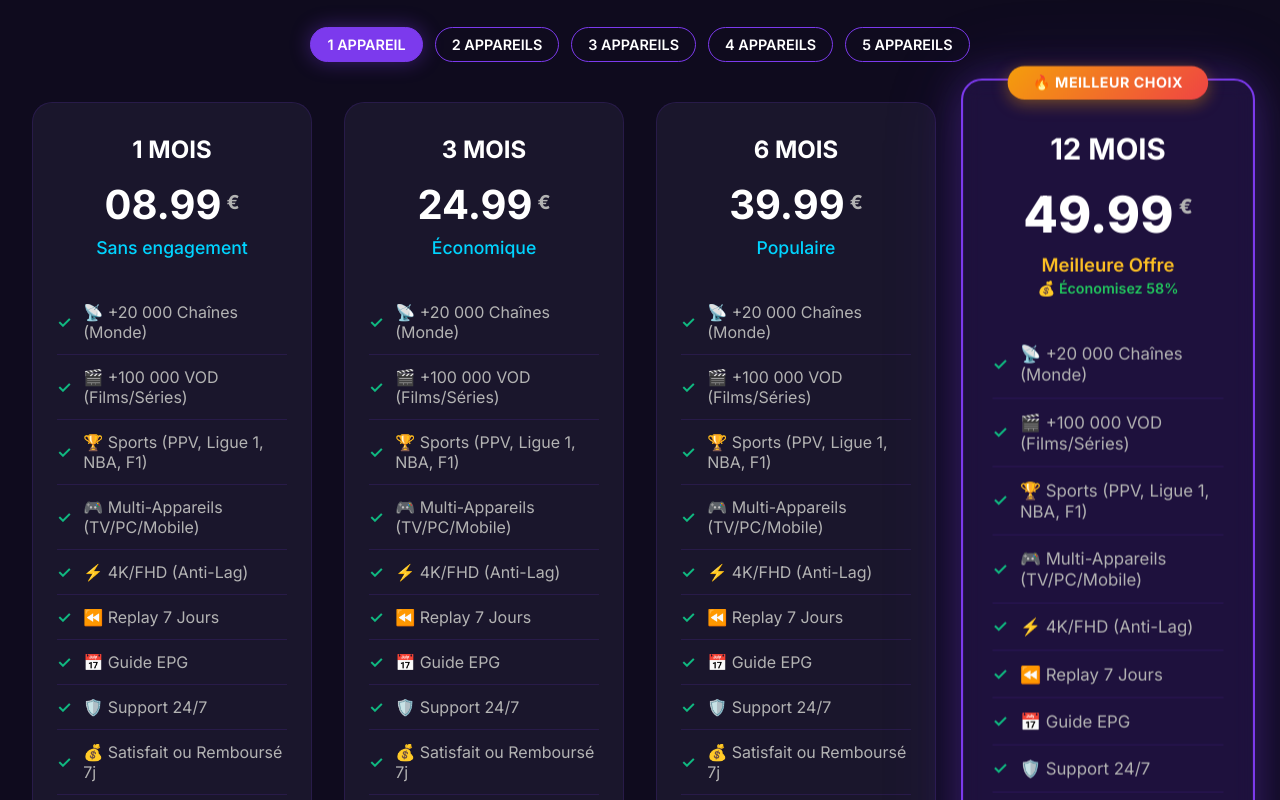
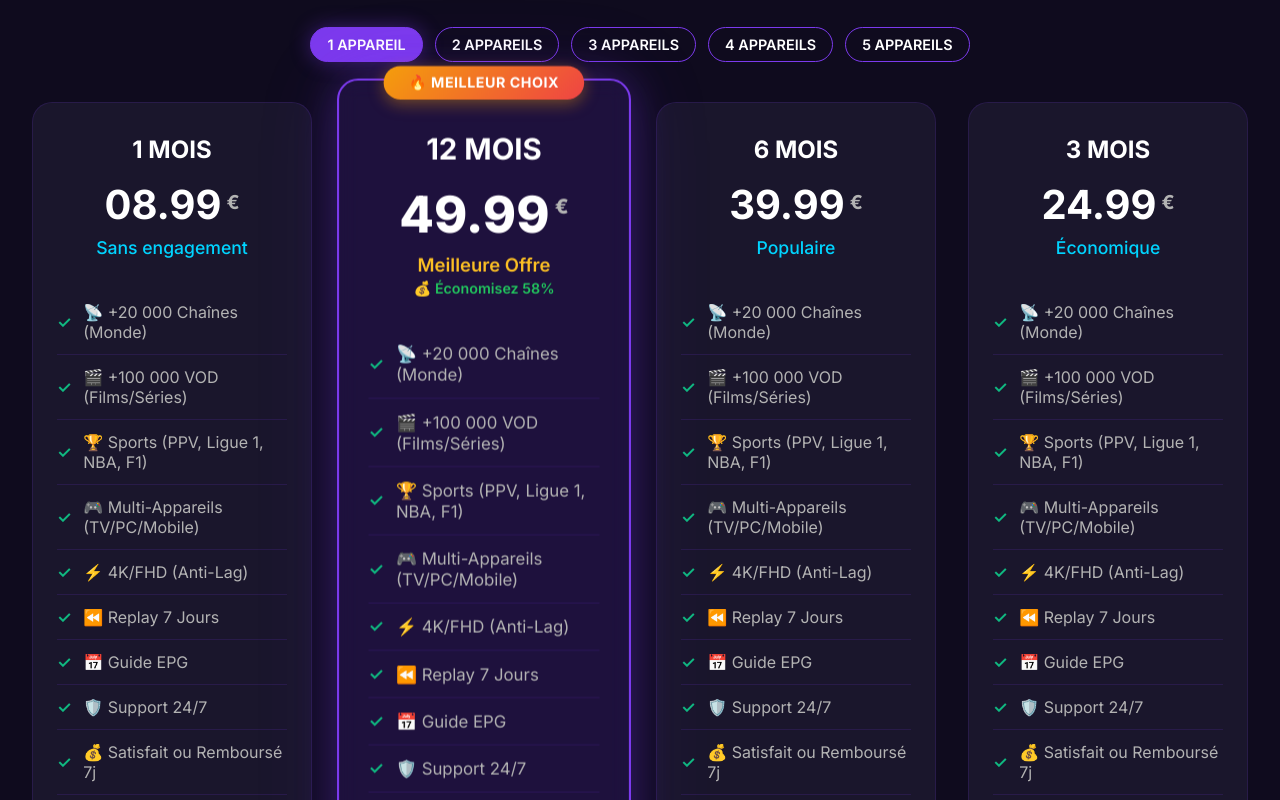
Before and after one commit to SmailNilson/iptv-platform, a Next.js app: page / in a window 1280 px wide. Shown: the part 960-1760 px from the top of the page. Built offline with nearby package versions, Linux system fonts and the light colour scheme.

Commit message:
Move 12-month plan to 2nd position for better visibility

```diff
--- a/src/components/home/PlansSection.tsx
+++ b/src/components/home/PlansSection.tsx
@@ -45,10 +45,10 @@ export const PlansSection = () => {
             highlight: false
         },
         {
-            name: "3 Mois",
-            period: "Économique",
+            name: "12 Mois",
+            period: "Meilleure Offre",
             features: commonFeatures,
-            highlight: false
+            highlight: true
         },
         {
             name: "6 Mois",
@@ -57,10 +57,10 @@ export const PlansSection = () => {
             highlight: false
         },
         {
-            name: "12 Mois",
-            period: "Meilleure Offre",
+            name: "3 Mois",
+            period: "Économique",
             features: commonFeatures,
-            highlight: true
+            highlight: false
         }
     ];
 
```
